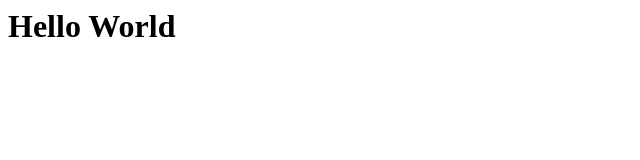
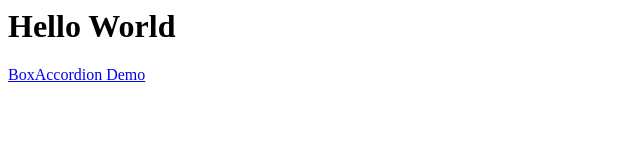
Before and after one commit to Ema93sh/angular-ui, a plain HTML site: page index.html in a window 1280 px wide. Shown: the whole page, without its empty margins (0-640 px from the left). Drawn offline with Linux system fonts and the light colour scheme.

Commit message:
added box accordion demo

```diff
--- a/index.html
+++ b/index.html
@@ -4,5 +4,6 @@
 	</head>
 	<body>
 		<h1>Hello World</h1>
+		<a href="boxAccordion/index.html">BoxAccordion Demo</a>
 	</body>
 </html>
```
